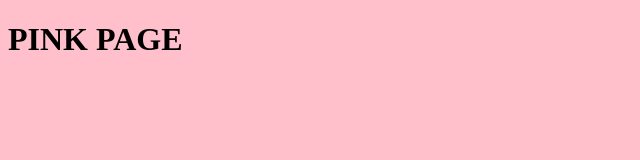
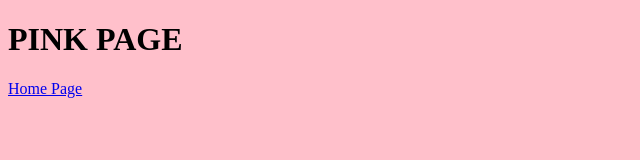
Before and after one commit to Castro99/2018-19-PNE-practices, a plain HTML site: page P4/Pink.html in a window 1280 px wide. Shown: the whole page, without its empty margins (0-640 px from the left). Drawn offline with Linux system fonts and the light colour scheme.

Commit message:
Python exercise

```diff
--- a/P4/Pink.html
+++ b/P4/Pink.html
@@ -6,5 +6,6 @@
 </head>
 <body style="background-color: pink;">
     <h1>PINK PAGE</h1>
+    <a href='/'>Home Page</a>
 </body>
 </html>
```
